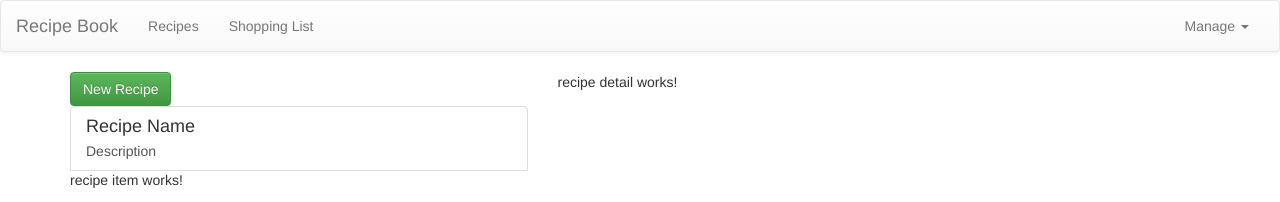
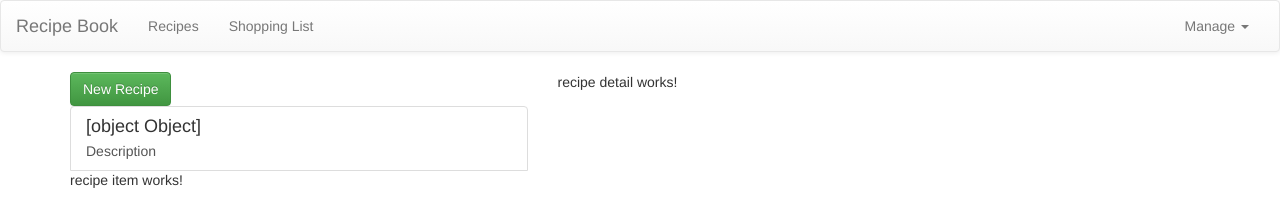
Before and after one commit to fjarado/angular-agf8p7, an Angular app: page / in a window 1280 px wide. Shown: the top 202 px of the page. Built offline with nearby package versions, Linux system fonts and the light colour scheme.

Commit message:
1 file modified

```diff
--- a/src/app/recipes/recipe-list/recipe-list.component.html
+++ b/src/app/recipes/recipe-list/recipe-list.component.html
@@ -7,7 +7,7 @@
   <div class="col-xs-12">
     <a href="#" class="list-group-item clearfix" *ngFor="let recipe of recipes">
       <div class="pull-left">
-        <h4 class="list-group-item-heading">Recipe Name</h4>
+        <h4 class="list-group-item-heading">{{ recipe }}</h4>
         <p class="list-group-item-text">Description</p>
       </div>
       <span class="pull-right">
```
